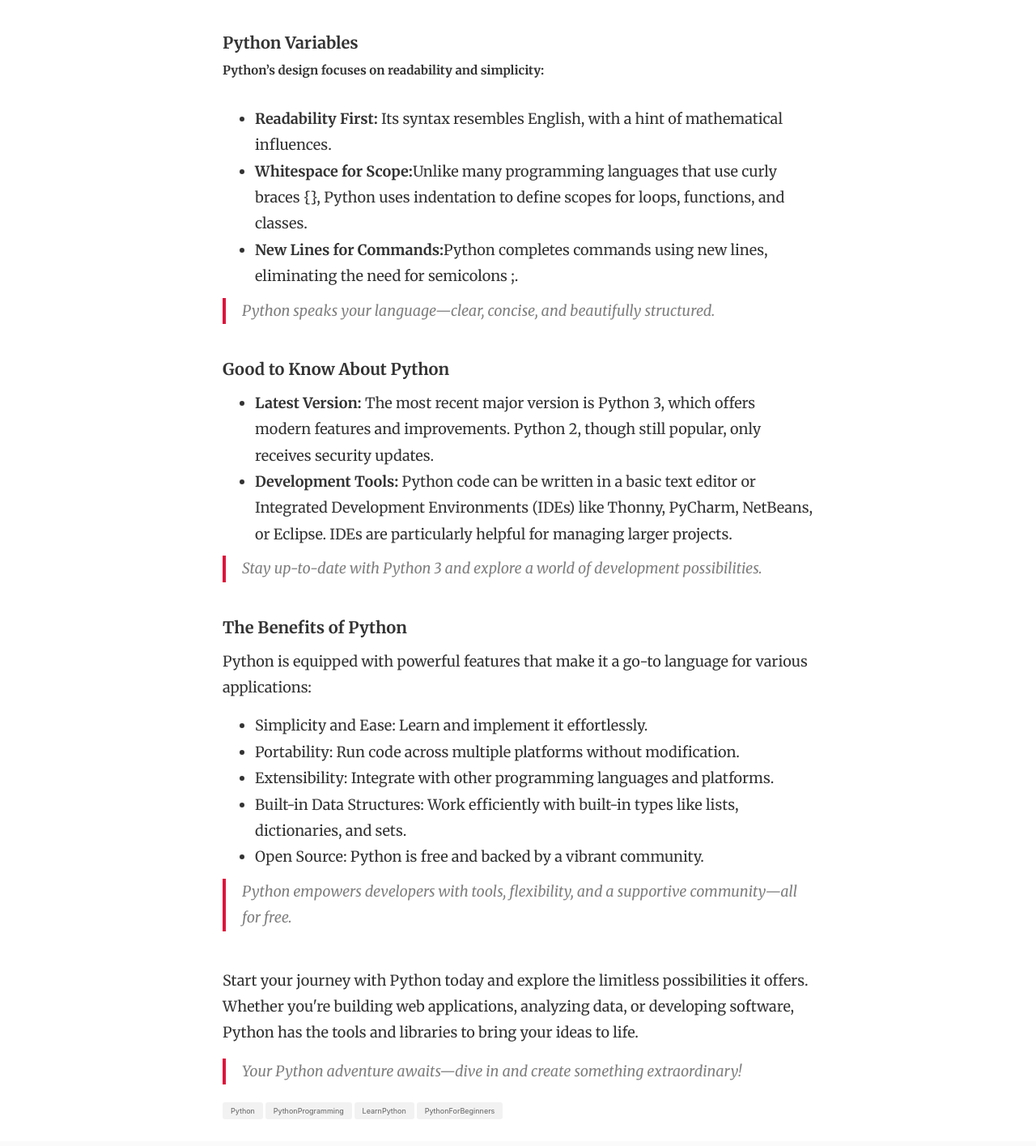
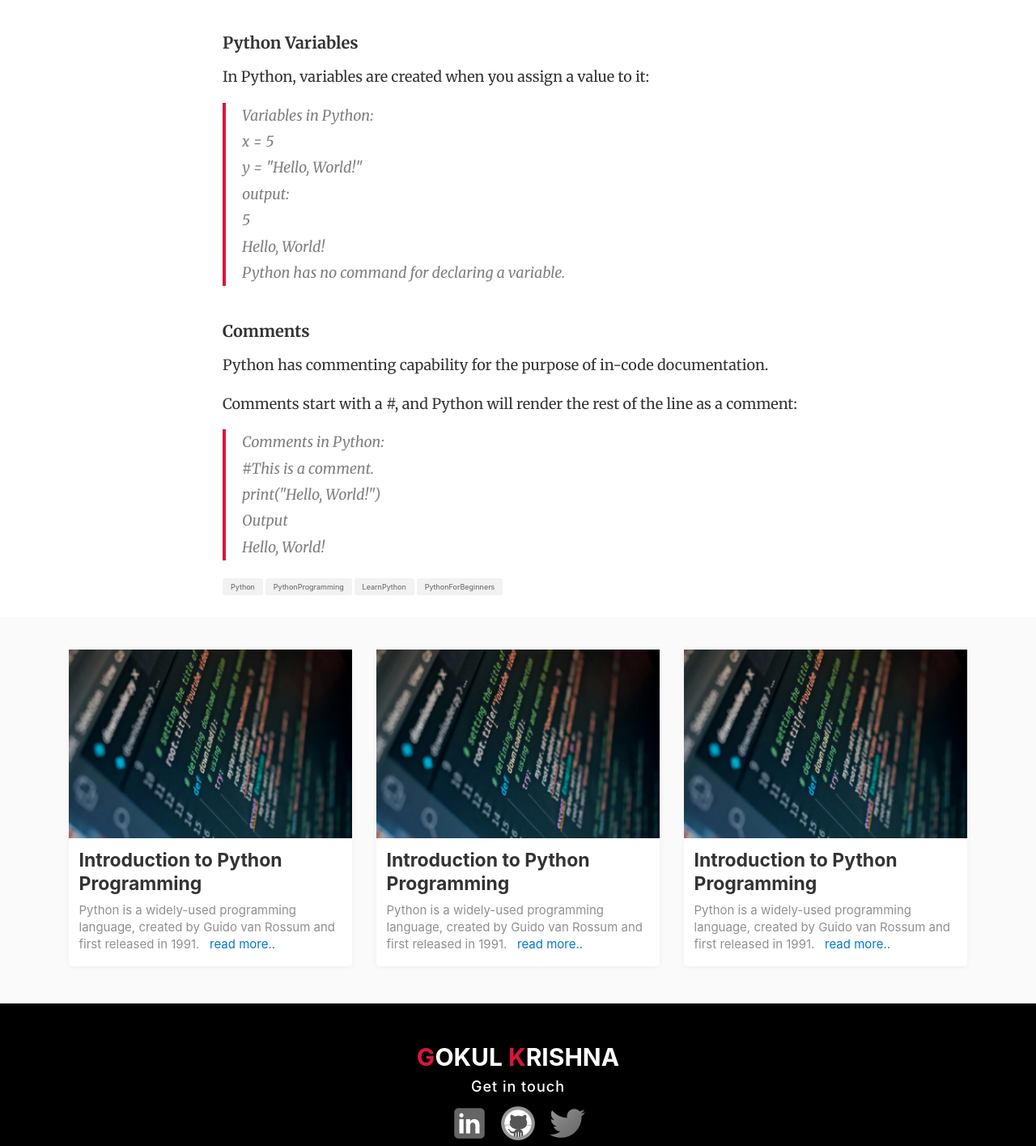
Before and after one commit to gokulur/portfolio, a plain HTML site: page python-syntax.html in a window 1280 px wide. Shown: the part 2347-3762 px from the top of the page at 81% size. Drawn offline with nearby package versions, Linux system fonts and the light colour scheme; a script that the page names is missing.

Commit message:
content updated

```diff
--- a/python-syntax.html
+++ b/python-syntax.html
@@ -157,49 +157,32 @@
 
 
 					<h2 class="pt-5">Python Variables</h2>
-					<h4 class="pt-3">Python’s design focuses on readability and simplicity:</h4>
-					<ul class="pt-5">
-						<li><b>Readability First:</b> Its syntax resembles English, with a hint of mathematical
-							influences.</li>
-						<li><b>Whitespace for Scope:</b>Unlike many programming languages that use curly braces {},
-							Python uses indentation to define scopes for loops, functions, and classes.</li>
-						<li><b>New Lines for Commands:</b>Python completes commands using new lines, eliminating the
-							need for semicolons ;.
-						</li>
+					<p class="pt-3">In Python, variables are created when you assign a value to it:</p>
+					<blockquote>
+						Variables in Python: <br>
+						x = 5 <br>
+						y = "Hello, World!" <br>
 
-					</ul>
-					<blockquote>Python speaks your language—clear, concise, and beautifully structured.</blockquote>
-					<h2 class="pt-5">Good to Know About Python</h2>
-					<ul class="pt-3">
-						<li><b>Latest Version:</b> The most recent major version is Python 3, which offers modern
-							features and improvements. Python 2, though still popular, only receives security updates.
-						</li>
-						<li><b>Development Tools:</b> Python code can be written in a basic text editor or Integrated
-							Development Environments (IDEs) like Thonny, PyCharm, NetBeans, or Eclipse. IDEs are
-							particularly helpful for managing larger projects.</li>
-					</ul>
-					<blockquote>Stay up-to-date with Python 3 and explore a world of development possibilities.
+						output: <br>
+						5 <br>
+						Hello, World! <br>
+						Python has no command for declaring a variable.
 					</blockquote>
-					<h2 class="pt-5">The Benefits of Python</h2>
-					<p class="pt-3">Python is equipped with powerful features that make it a go-to language for various
-						applications:</p>
-					<ul>
-						<li>Simplicity and Ease: Learn and implement it effortlessly.</li>
-						<li>Portability: Run code across multiple platforms without modification.</li>
-						<li>Extensibility: Integrate with other programming languages and platforms.</li>
-						<li>Built-in Data Structures: Work efficiently with built-in types like lists, dictionaries, and
-							sets.</li>
-						<li>Open Source: Python is free and backed by a vibrant community.</li>
-					</ul>
-					<blockquote>Python empowers developers with tools, flexibility, and a supportive community—all for
-						free.</blockquote>
 
-					<p class="pt-5">
-						Start your journey with Python today and explore the limitless possibilities it offers. Whether
-						you're building web applications, analyzing data, or developing software, Python has the tools
-						and libraries to bring your ideas to life.
-					</p>
-					<blockquote>Your Python adventure awaits—dive in and create something extraordinary!</blockquote>
+
+					<h2 class="pt-5">Comments</h2>
+
+					<p class="pt-3">Python has commenting capability for the purpose of in-code documentation.</p>
+					<p class="">Comments start with a #, and Python will render the rest of the line as a comment:</p>
+
+
+					<blockquote>
+						Comments in Python: <br>
+						#This is a comment. <br>
+						print("Hello, World!") <br>
+						Output <br>
+						Hello, World!
+					</blockquote>
 				</div>
 				<!-- End Post Content -->
 
```
